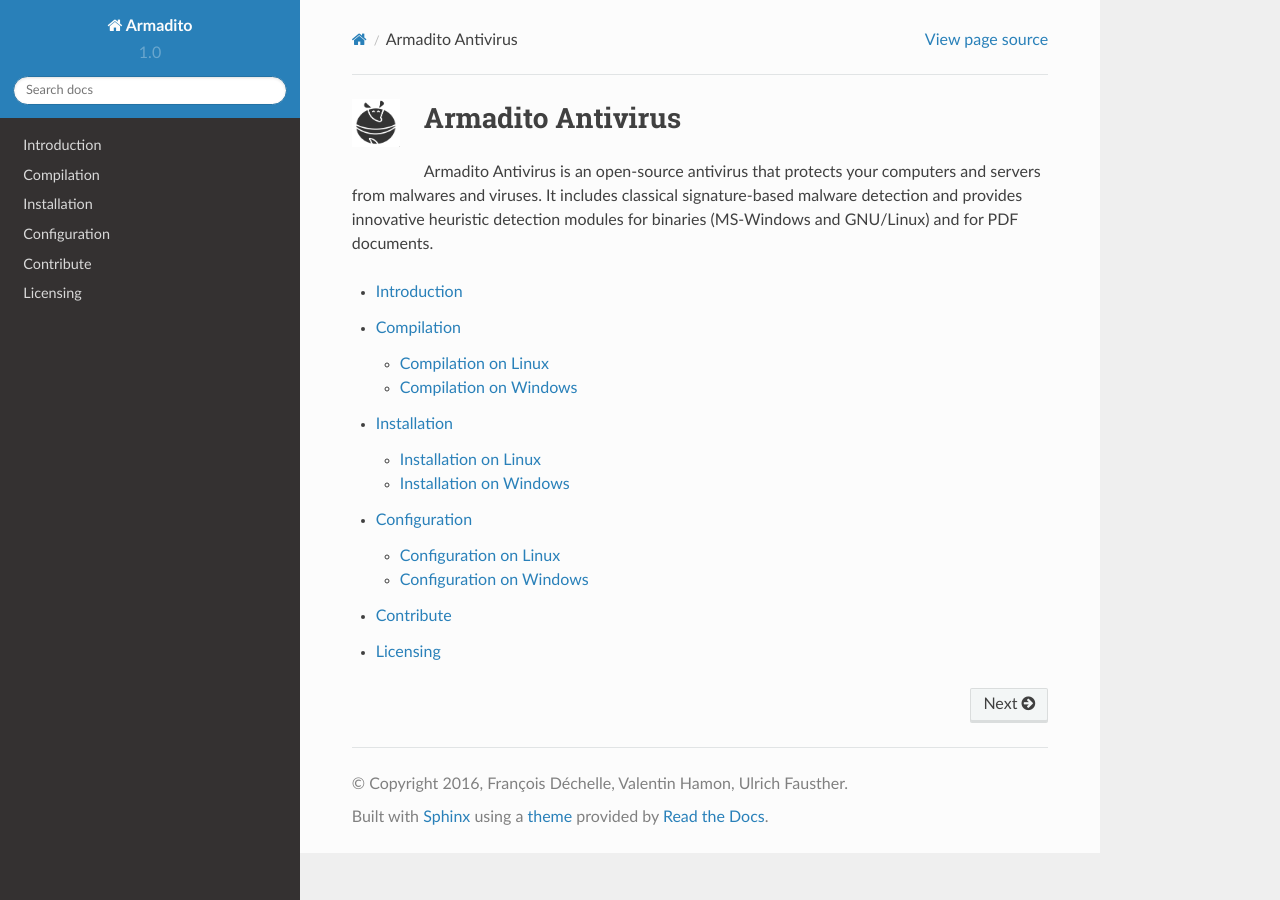
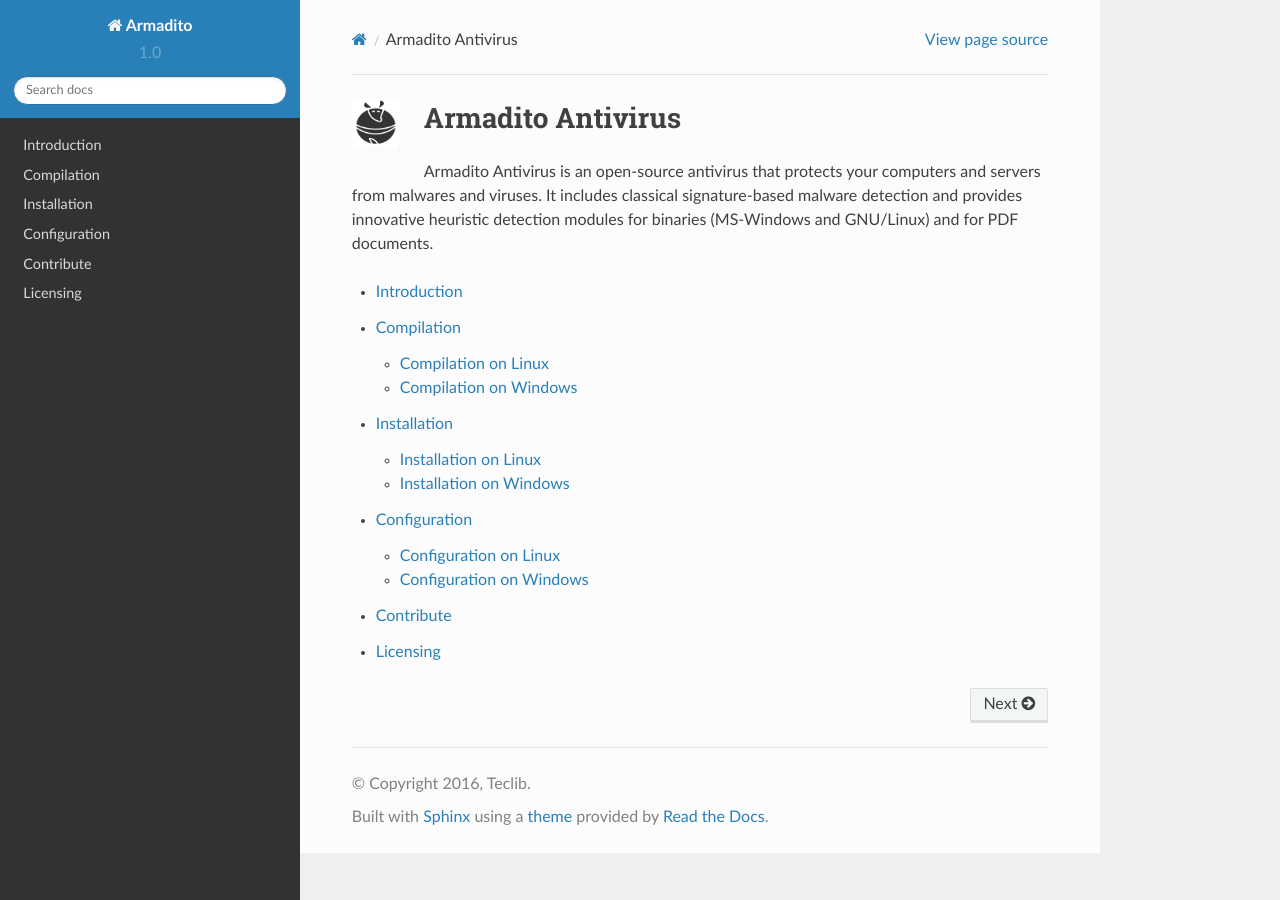
Before and after one commit to armadito/armadito-doc, a Sphinx documentation site: the page built from source/index.rst, in a window 1280 px wide. Built offline with Sphinx 7.4.7 and the Read the Docs theme 2.0.0, drawn with Linux system fonts in a browser that asks for light colours.

Commit message:
update doc configuration adn fix copyrights

```diff
--- a/source/conf.py
+++ b/source/conf.py
@@ -49,8 +49,8 @@
 
 # General information about the project.
 project = u'Armadito'
-copyright = u'2016, François Déchelle, Valentin Hamon, Ulrich Fausther'
-author = u'François Déchelle, Valentin Hamon, Ulrich Fausther'
+copyright = u'2016, Teclib'
+author = u'Teclib'
 
 # The version info for the project you're documenting, acts as replacement for
 # |version| and |release|, also used in various other places throughout the
@@ -236,8 +236,8 @@
 # (source start file, target name, title,
 #  author, documentclass [howto, manual, or own class]).
 latex_documents = [
-    (master_doc, 'Armadito.tex', u'Armadito Documentation',
-     u'François Déchelle, Valentin Hamon, Ulrich Fausther', 'manual'),
+    (master_doc, 'Armadito.tex', u'Armadito Antivirus Documentation',
+     u'Teclib', 'manual'),
 ]
 
 # The name of an image file (relative to this directory) to place at the top of
@@ -266,7 +266,7 @@
 # One entry per manual page. List of tuples
 # (source start file, name, description, authors, manual section).
 man_pages = [
-    (master_doc, 'armadito', u'Armadito Documentation',
+    (master_doc, 'armadito', u'Armadito Antivirus Documentation',
      [author], 1)
 ]
 
@@ -280,8 +280,8 @@
 # (source start file, target name, title, author,
 #  dir menu entry, description, category)
 texinfo_documents = [
-    (master_doc, 'Armadito', u'Armadito Documentation',
-     author, 'Armadito', 'One line description of project.',
+    (master_doc, 'Armadito Antivirus', u'Armadito Antivirus Documentation',
+     author, 'Armadito Antivirus', 'One line description of project.',
      'Miscellaneous'),
 ]
 
```
